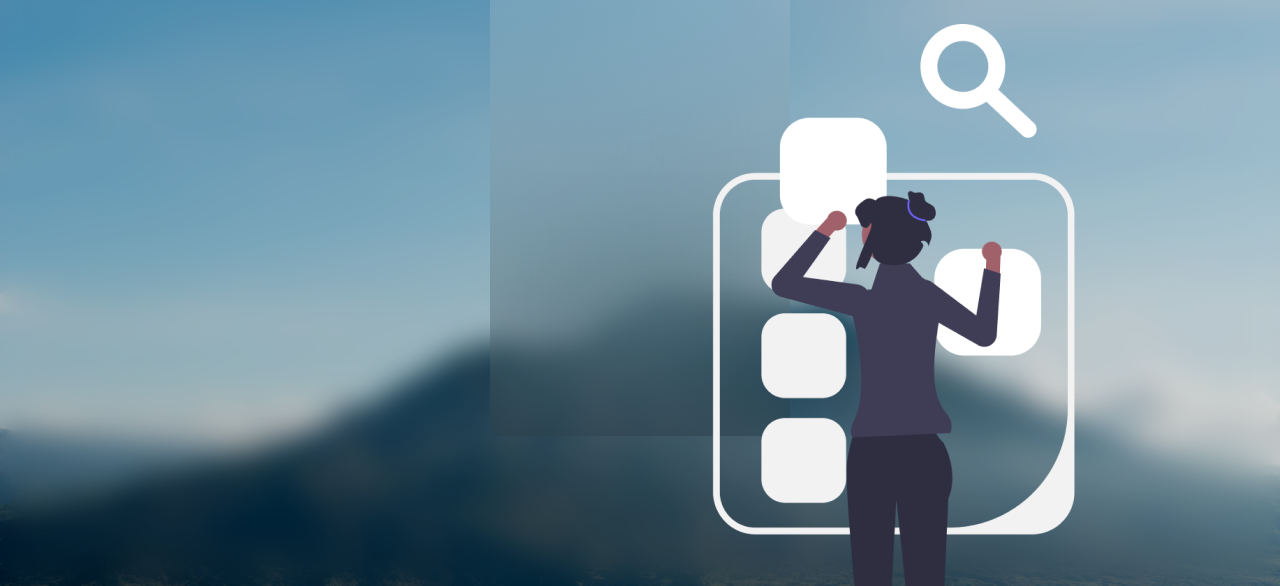
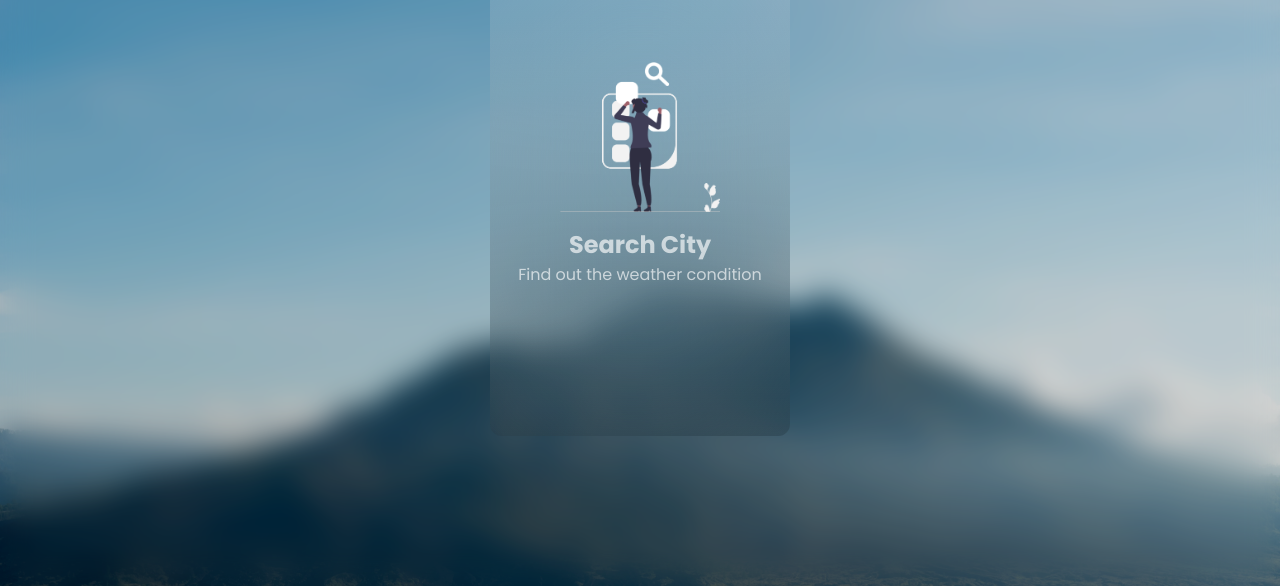
Before and after one commit to TurboGarry/Weather_App, a plain HTML site: page index.html in a window 1280 px wide. Shown: the part 214-800 px from the top of the page. Drawn offline with nearby package versions, Linux system fonts and the light colour scheme; a web font is replaced by a local one.

Commit message:
add css for search city

```diff
--- a/style.css
+++ b/style.css
@@ -172,3 +172,17 @@ body:before{
     width: 35px;
     height: 35px;
 }
+
+
+.section-message{
+    display: flex;
+    flex-direction: column;
+    align-items: center;
+    text-align: center;
+    gap: 15px;
+    margin-top: 25%;
+}
+.message-img{
+    height: 150px;
+    width: fit-content;
+}
```
